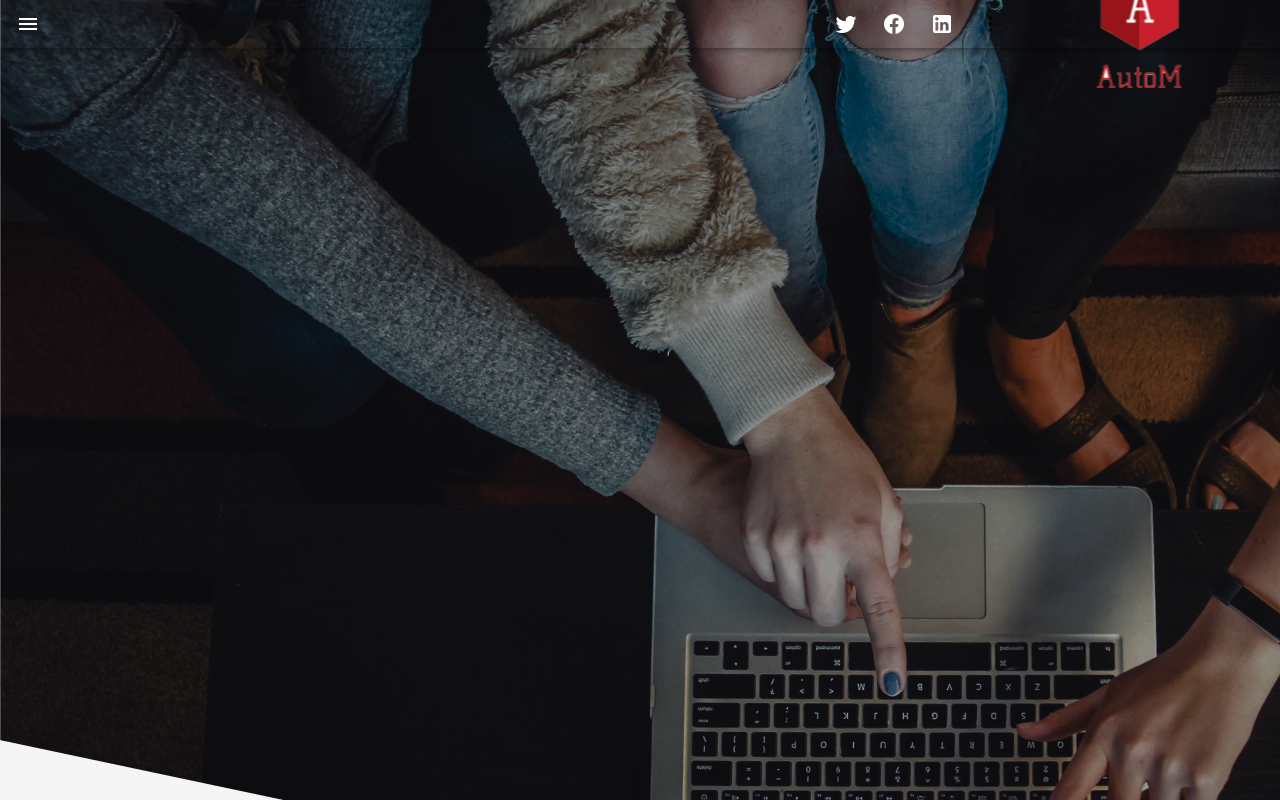
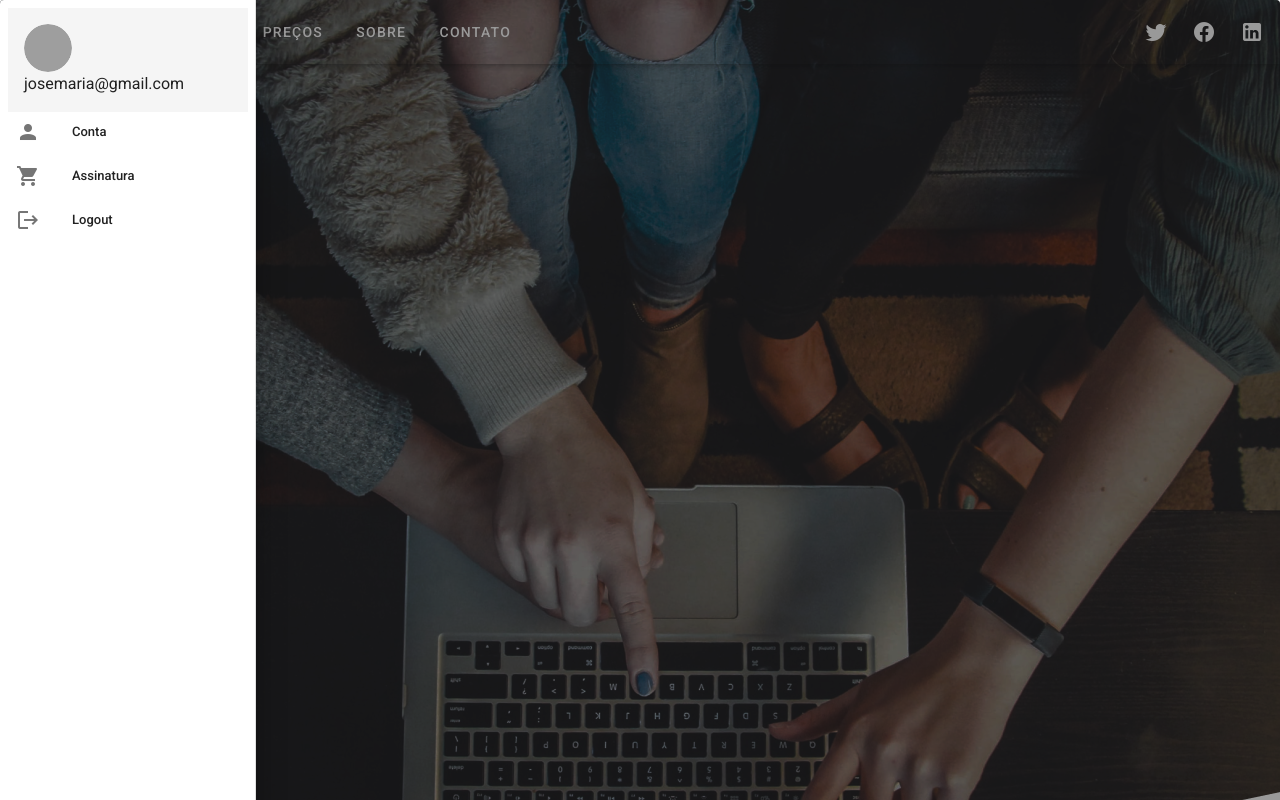
Before and after one commit to astatonn/Marketing-Digital-com-Google-Workspace, a Vue app: page / in a window 1280 px wide. Both pictures are taken after a click on the button 28 px from the left and 24 px from the top of the page. Shown: the top 800 px of the page. Built offline with nearby package versions, Linux system fonts and the light colour scheme; grey boxes are pictures that could not be loaded.

Commit message:
Parte Superior

```diff
--- a/public/src/css/style.css
+++ b/public/src/css/style.css
@@ -1,4 +1,15 @@
-.photo1 {
+.overflow-hidden {
   background-image: url("../img/rectangle9.png");
   background-repeat: no-repeat;
+  position: static;
+  background-position:  center top;
 }
+
+.logo {
+  margin: auto auto;
+  position: absolute;
+}
+
+.cor_letras_menu {
+  color: white;
+}
--- a/src/App.vue
+++ b/src/App.vue
@@ -1,98 +1,83 @@
 <template>
     <div id="app">
         <v-app id="inspire">
-      <!-- <v-navigation-drawer
-        v-model="drawer"
-        app
+            <v-card class="overflow-hidden" height="2800">
+                <v-app-bar color="transparent">
+                    <v-app-bar-nav-icon
+                        @click="drawer = true"
+                        color="white"
+                    ></v-app-bar-nav-icon>
+
+                    <v-btn text color="white">Home</v-btn>
+                    <v-btn text color="white">Produtos</v-btn>
+                    <v-btn text color="white">Preços</v-btn>
+                    <v-btn text color="white">Sobre</v-btn>
+                    <v-btn text color="white">Contato</v-btn>
+
+                    <!-- <v-spacer></v-spacer>
+
+                    <v-img class = "logo"
+                    src="src/img/logo.png"
+                    ></v-img> -->
+
+                    <v-spacer></v-spacer>
+
+                    <v-btn icon>
+                        <v-icon color="white"> mdi-twitter </v-icon>
+                    </v-btn>
+
+                    <v-btn icon>
+                        <v-icon color="white"> mdi-facebook </v-icon>
+                    </v-btn>
+
+                    <v-btn icon>
+                        <v-icon color="white"> mdi-linkedin</v-icon>
+                    </v-btn>
+                </v-app-bar>
+
+                <v-navigation-drawer v-model="drawer" absolute temporary>
+                    <v-list nav dense>
+                        <v-list-item-group
+                            v-model="group"
+                            active-class="deep-purple--text text--accent-4"
                         >
-      <v-sheet
-        color="grey lighten-4"
-        class="pa-4"
-      >
+                            <v-sheet color="grey lighten-4" class="pa-4">
                                 <v-avatar>
                                     <img
                                         src="https://tc.com.br/wp-content/uploads/2021/07/steve-jobs.jpg"
                                         alt="John"
-          >
+                                    />
                                 </v-avatar>
                                 <div>josemaria@gmail.com</div>
                             </v-sheet>
-      <v-divider></v-divider>
-      <v-list>
-        <v-list-item
-          v-for="[icon, text] in links"
-          :key="icon"
-          link
+                            <v-list-item>
+                                <v-list-item-icon>
+                                    <v-icon>mdi-account</v-icon>
+                                </v-list-item-icon>
+                                <v-list-item-title>Conta</v-list-item-title>
+                            </v-list-item>
+
+                            <v-list-item>
+                                <v-list-item-icon>
+                                    <v-icon>mdi-cart</v-icon>
+                                </v-list-item-icon>
+                                <v-list-item-title
+                                    >Assinatura</v-list-item-title
                                 >
+                            </v-list-item>
+
+                            <v-list-item>
                                 <v-list-item-icon>
-            <v-icon>{{ icon }}</v-icon>
+                                    <v-icon>mdi-logout</v-icon>
                                 </v-list-item-icon>
-          <v-list-item-content>
-            <v-list-item-title>{{ text }}</v-list-item-title>
-          </v-list-item-content>
+                                <v-list-item-title>Logout</v-list-item-title>
                             </v-list-item>
+                        </v-list-item-group>
                     </v-list>
                 </v-navigation-drawer>
-    <v-app-bar app>
-      <v-app-bar-nav-icon @click="drawer = !drawer"></v-app-bar-nav-icon>
-    </v-app-bar> -->
-
-
-      <v-card
-        color="grey lighten-4"
-        flat
-        height="1000px" class="photo1"
-        tile
-      >
-        <v-img
-        >
-
-        </v-img>
-        <v-toolbar dense class="photo1">
-          <v-app-bar-nav-icon
-          color="white">
-          </v-app-bar-nav-icon>
-
-          <v-spacer></v-spacer>
-
-
-          <v-btn icon>
-            <v-icon
-            color="white">
-            mdi-twitter
-            </v-icon>
-          </v-btn>
-
-          <v-btn icon>
-            <v-icon
-            color="white">
-            mdi-facebook
-            </v-icon>
-          </v-btn>
-
-          <v-btn icon>
-            <v-icon
-            color="white">
-            mdi-linkedin</v-icon>
-          </v-btn>
-
-          <v-btn icon>
-            <v-icon>mdi-dots-vertical</v-icon>
-          </v-btn>
-
-          <v-img class = "logo"
-            lazy-src="https://picsum.photos/id/11/10/6"
-            max-height="150"
-            max-width="250"
-            src="src/img/logo.png"
-          ></v-img>
-
-        </v-toolbar>
             </v-card>
         </v-app>
     </div>
-
-
 </template>
 
 		<v-main>
@@ -101,18 +86,13 @@
 
 <script>
 export default {
-    data: () => ({ drawer: null,
+    data: () => ({
+        drawer: null,
         links: [
-        ['mdi-account', 'Conta'],
-        ['mdi-cart', 'Assinatura'],
-        ['mdi-logout', 'Logout'],
+            ["mdi-account", "Conta"],
+            ["mdi-cart", "Assinatura"],
+            ["mdi-logout", "Logout"],
         ],
     }),
-  }
+};
 </script>
-
-<style scoped>
-
-
-
-</style>
```
Lines whose indentation alone changed are shown as unchanged.
